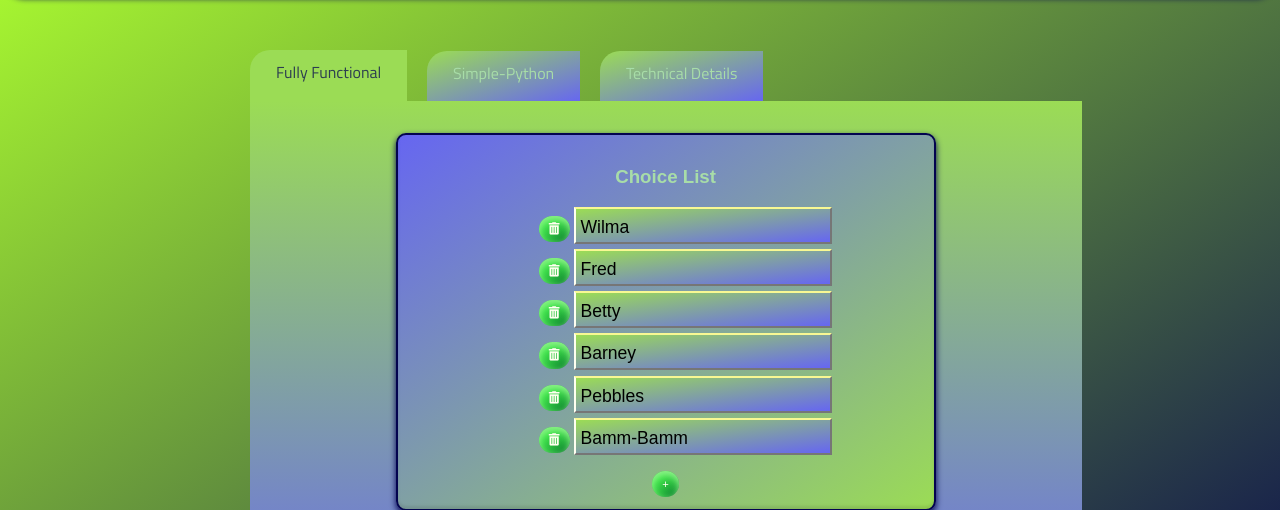
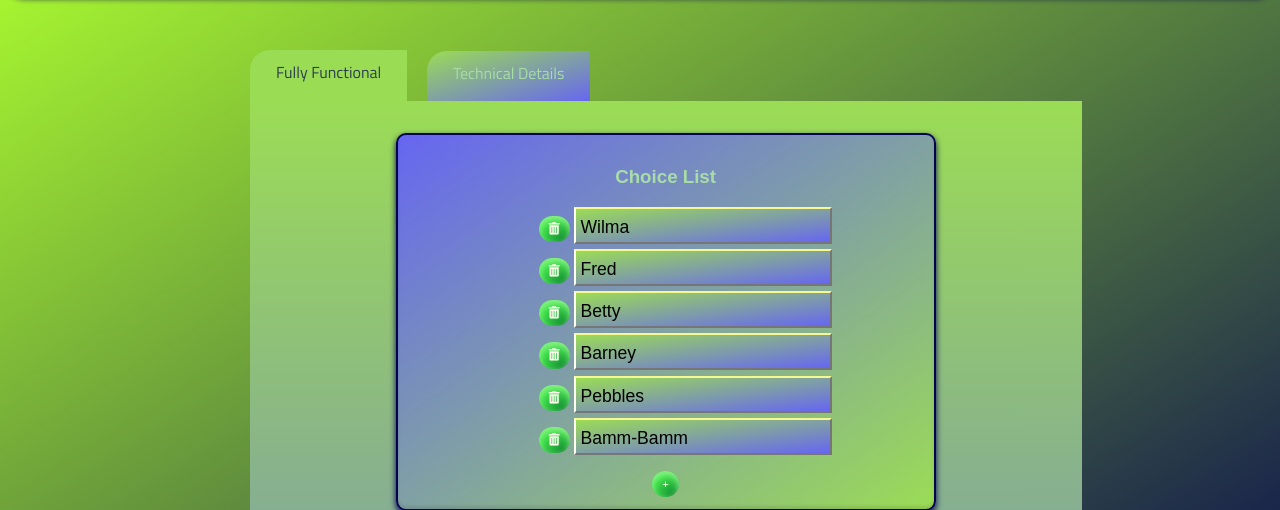
Before and after one commit to pritchardians/fun-coding-projects, a Flask app: page /choosy in a window 1280 px wide. Shown: the part 72-582 px from the top of the page. Run offline with Flask 2, Linux system fonts and the light colour scheme; some libraries are stand-ins or nearby versions.

Commit message:
moved python choice onto main tab

```diff
--- a/templates/choosy.html
+++ b/templates/choosy.html
@@ -22,7 +22,6 @@
             +
           </button>
         </div>
-        <!--        <div class="button-bar">-->
         <div>
           <form class="form">
             <button
@@ -37,14 +36,9 @@
         <div class="content-box">
           <h3 id="choice-made"></h3>
         </div>
-      </div>
-    </div>
-    <div class="tab">
-      <input type="radio" name="css-tabs" id="tab-2" class="tab-switch" />
-      <label for="tab-2" class="tab-label">Simple-Python</label>
-      <div class="tab-content">
         <h1>Using Only Python</h1>
         <div class="content-box">
+          <!--          <div class="content-box">-->
           <h3>Choice List</h3>
 
           <ul id="choice-list">
@@ -56,12 +50,13 @@
           <button class="button-standard">Make A Choice</button>
         </form>
       </div>
+      <!--      </div>-->
     </div>
     <div class="tab">
-      <input type="radio" name="css-tabs" id="tab-3" class="tab-switch" />
-      <label for="tab-3" class="tab-label">Technical Details</label>
+      <input type="radio" name="css-tabs" id="tab-2" class="tab-switch" />
+      <label for="tab-2" class="tab-label">Technical Details</label>
       <div class="tab-content">
-        <h1>content</h1>
+        <h1>Technical Details</h1>
       </div>
     </div>
   </div>
```
